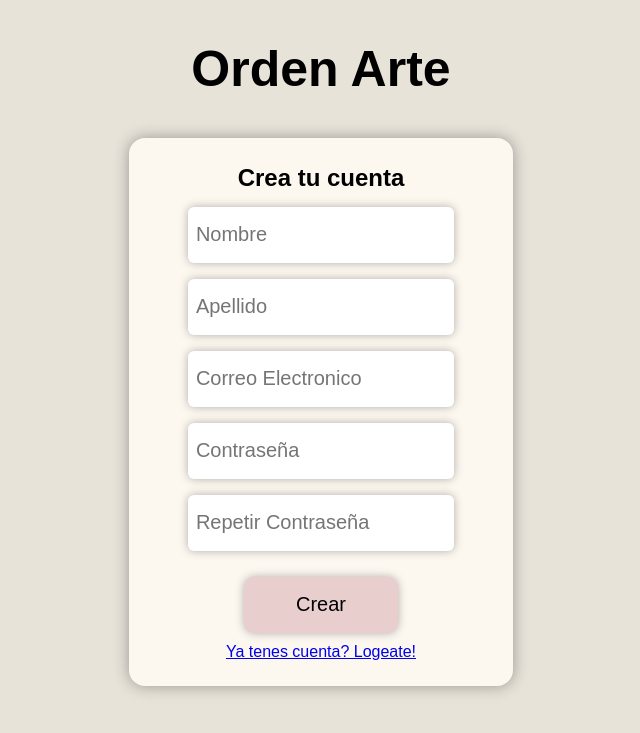
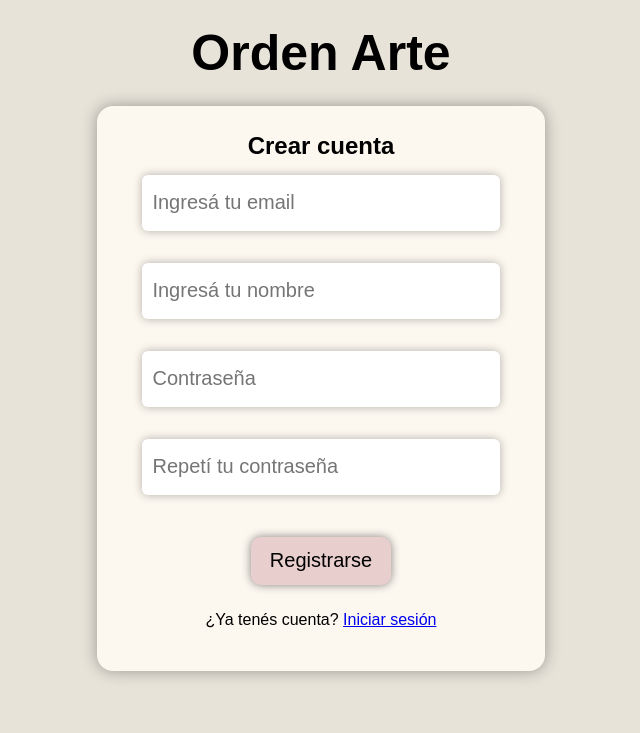
Before and after one commit to ManuelLeguizamon/Orden-Arte, a Django app: page /inicio/signup/ in a window 1280 px wide. Shown: the top 733 px of the page, without its empty margins (319-959 px from the left). Run offline with Django 5.2, Linux system fonts and the light colour scheme.

Commit message:
Validacion con Ad eliminada. Estilos nuevos. Login/Signup mejorados

```diff
--- a/Project/settings.py
+++ b/Project/settings.py
@@ -145,7 +145,3 @@ LOGOUT_REDIRECT_URL = '/inicio/login/'
 #Especifica la URL a la cual se redirige al usuario después de cerrar sesión.
 
 # -------------------------------------------------------------------------------------
-AUTHENTICATION_BACKENDS = [
-    'apps.usuario.adBackend.ActiveDirectoryBackend',
-    'django.contrib.auth.backends.ModelBackend',
-]
--- a/apps/carpeta/templates/subir-archivo.html
+++ b/apps/carpeta/templates/subir-archivo.html
@@ -2,7 +2,7 @@
 {% load static %}
 
 {% block link %}
-    <link rel="stylesheet" href="{% static 'crear-carpeta.css' %}">
+    <link rel="stylesheet" href="{% static 'subir-archivo.css' %}">
 {% endblock %}
 
 {% block contenido %}
--- a/apps/evento/templates/modificar-evento.html
+++ b/apps/evento/templates/modificar-evento.html
@@ -6,7 +6,7 @@
 {% endblock %}
 
 {% block contenido %}
-    <h1>Modificar EVENTO</h1>
+    <h1>Modificar Evento</h1>
     <div id="form-contenedor">
         <form action="{% url 'modificar-evento' grupo_id evento_id %}" method="post">
             {% csrf_token %}
--- a/apps/grupo/templates/grupo.html
+++ b/apps/grupo/templates/grupo.html
@@ -16,9 +16,8 @@
         <hr>
         <h2 id="tus-grupos"><u><i>Tus Grupos:</u></i></h2>
 
-        <ul>
+        <ul id="lista-grupos">
             {% for grupo in grupos %}
-            <div class="div-grupos">
             <li class="list-item"> <a href="{% url 'nuevo-grupo' grupo_id=grupo.id %}" class="a-item"> {{ grupo.nombre }} </a>
 
                 <form action="{% url 'borrar_grupo' borrar_grupo_id=grupo.id %}" method="post">
@@ -26,7 +25,6 @@
                     <button id="boton-eliminar">Borrar</button>
                 </form>
             </li>
-            </div>
             {% empty %}
             <p id="sin-grupos-txt"><i>No tenés grupos creados</i></p>
             {% endfor %}
--- a/apps/usuario/admin.py
+++ b/apps/usuario/admin.py
@@ -1,5 +1,5 @@
 from django.contrib import admin
-# from apps.usuario.models import Usuario
+from django.contrib.auth.models import User, Group
 
 
 """@admin.register(Usuario)
--- /dev/null
+++ b/apps/usuario/forms.py
@@ -0,0 +1,74 @@
+from django import forms
+from django.contrib.auth.forms import UserCreationForm
+from django.contrib.auth.models import User
+
+class SignupForm(UserCreationForm):
+    email = forms.EmailField(
+        required=True,
+        label="Email",
+        widget=forms.EmailInput(attrs={
+            "class": "form-input",
+            "placeholder": "Ingresá tu email"
+        })
+    )
+
+    name = forms.CharField(
+        required=True,
+        label="Nombre",
+        widget=forms.TextInput(attrs={
+            "class": "form-input",
+            "placeholder": "Ingresá tu nombre"
+        })
+    )
+
+    class Meta:
+        model = User
+        fields = ["email", "name", "password1", "password2"]
+
+    def __init__(self, *args, **kwargs):
+        super().__init__(*args, **kwargs)
+
+        self.fields["email"].widget.attrs.update({
+            "class": "form-input",
+        })
+        self.fields["name"].widget.attrs.update({
+            "class": "form-input",
+        })
+        self.fields["password1"].widget.attrs.update({
+            "class": "form-input",
+            "placeholder": "Contraseña"
+        })
+        self.fields["password2"].widget.attrs.update({
+            "class": "form-input",
+            "placeholder": "Repetí tu contraseña"
+        })
+
+    def clean_email(self):
+        email = self.cleaned_data.get("email")
+        if User.objects.filter(email=email).exists():
+            raise forms.ValidationError("Este email ya fue registrado.")
+        return email
+
+    def clean_password2(self):
+        password1 = self.cleaned_data.get("password1")
+        password2 = self.cleaned_data.get("password2")
+
+        if not password1 or not password2:
+            return password2
+        if password1 != password2:
+            raise forms.ValidationError("Las contraseñas no coinciden.")
+
+        return password2
+
+
+
+    def save(self, commit=True):
+        user = super().save(commit=False)
+        email = self.cleaned_data["email"]
+        name = self.cleaned_data["name"]
+        user.username = email
+        user.email = email
+        user.first_name = name
+        if commit:
+            user.save()
+        return user
--- a/apps/usuario/static/a-signup.css
+++ b/apps/usuario/static/a-signup.css
@@ -17,47 +17,50 @@ main{
     border-radius: 1em;
     box-shadow: 0 0 15px 0px rgba(31, 31, 31, 0.39);
     padding: 2vw;
-    width: 30vw;
+    width: 35vw;
     text-align: center;
     background-color: #fcf7ef;
+    transition: .3s ease;
+}
+main:hover{
+    box-shadow: 0 0 18px 0px rgba(31, 31, 31, 0.575);
 }
 
-#crea-txt{
+h2{
     padding-bottom: 15px;
 }
 .form-input{
     font-size: 20px;
     height: 7vh;
-    width: 80%;
-    margin-bottom: 2vh;
-    padding: 8px;
+    width: 90%;
+    margin-bottom: 4vh;
+    padding: 10px;
     border-radius: .3em;
     border: none;
     box-shadow: 0 0 10px rgba(0, 0, 0, 0.295);
 }
 .form-button{
     box-sizing: border-box;
-    height: 7vh;
-    width: 12vw;
+    padding: 1.6vh 1.5vw;
     text-align: center;
     margin: 10px;
     font-size: 20px;
     border-radius: 10px;
     border: none;
-    box-shadow: 0 0 10px rgba(0, 0, 0, 0.295);
+    box-shadow: 0 0 10px rgba(0, 0, 0, 0.466);
     background-color: #e9cece;
     color: #000000;
     cursor: pointer;
+    transition: .2s ease-in-out;
 }
 .form-button:hover{
-    transition: .2s;
-    box-shadow: 0 0 17px rgba(0, 0, 0, 0.411);
+    box-shadow: 0 0 10px rgba(0, 0, 0, 0.678);
     color: #000000;
 }
 
 h1{
     font-size: 50px;
-    margin: 5vh;
+    margin: 3vh;
 }
 
 #subtitulo{margin-bottom: 7px;}
@@ -72,6 +75,9 @@ h1{
     text-align: center;
     font-size: 15px;
 }
+#ya_tenes_cuenta{
+    margin: 1rem;
+}
 .mensaje-contenedor{
     border: none;
     box-shadow: 0 0 8px rgba(0,0,0,0.15);
@@ -80,7 +86,26 @@ h1{
     text-align: center;
     align-items: center;
     padding: 3vh;
-    margin-bottom: 5vh;
+    margin-bottom: 2vh;
     background-color: #FFFDF7;
     color: #4B443C;
+    list-style-type: none;
 }
+
+/* -- RESPONSIVE DESIGN ---------- */
+@media (max-width: 900px){
+    main{
+        width: 55vw;
+    }
+    h1{
+        font-size: 35px;
+    }
+}
+@media (max-width: 455px){
+    main{
+        width: 75vw;
+    }
+    h2{
+        margin-top: 10px;
+    }
+}
--- a/apps/usuario/templates/login.html
+++ b/apps/usuario/templates/login.html
@@ -17,7 +17,7 @@
             <p id="titulo"><b>Iniciar Sesion</b></p>
             <form action="{% url 'login' %}" method="post">
                 {% csrf_token %}
-                <input type="text" name="username" id="username" placeholder="Usuario AD" class="elemento-login">  <br>
+                <input type="email" name="email" id="email" placeholder="Mail" class="elemento-login">  <br>
                 <input type="password" name="contraseña1" id="contraseña1" placeholder="Contraseña" class="elemento-login">  <br>
                 <button type="submit" >Iniciar Seción</button>
             </form>
--- a/apps/usuario/templates/signup.html
+++ b/apps/usuario/templates/signup.html
@@ -14,35 +14,46 @@
             <h1>Orden Arte</h1>
         </header>
         <main>
-            <h2 id="crea-txt">Crea tu cuenta</h2>
+            <h2>Crear cuenta</h2>
 
-            {% if error %}
-            <div class="mensaje-contenedor">
-                <b><p id="error-txt">Error: <br>{{ error }}</p></b>
-            </div>
+            {% if messages %}
+                {% for message in messages %}
+                    <p class="mensaje-contenedor">{{ message }}</p>
+                {% endfor %}
             {% endif %}
 
-            {% if exito %}
-            <div class="mensaje-contenedor">
-                <p id="exito-txt">{{ exito }} <br> <a href="../login">Ingresá a tu cuenta</a></p>
-            </div>
-            {% endif %}
+            <!-- {% if form.errors %}
+                <div class="mensaje-contenedor">
+                    {{ form.errors }}
+                </div>
+            {% endif %} -->
 
-            <form action="{% url 'signup' %}" method="post">
+            <form method="post">
                 {% csrf_token %}
-                <input type="text" id="nombre" name="nombre" class="form-input" placeholder="Nombre" required> <br>
+                {{ form.email }}
 
-                <input type="text" id="apellido" name="apellido" class="form-input" placeholder="Apellido" required> <br>
+                {{ form.name }}
+                {{ form.password1 }}
 
-                <input type="email" id="email" name="email" class="form-input" placeholder="Correo Electronico" required> <br>
+                {{ form.password2 }}
 
-                <input type="password" id="contraseña1" name="contraseña1" class="form-input" placeholder="Contraseña" required> <br>
+                {% for error in form.password1.errors %}
+                    <div class="mensaje-contenedor">{{ error }}</div>
+                {% endfor %}
 
-                <input type="password" id="contraseña2" name="contraseña2" class="form-input" placeholder="Repetir Contraseña" required> <br>
+                {% for error in form.password2.errors %}
+                    <div class="mensaje-contenedor">{{ error }}</div>
+                {% endfor %}
 
-                <button type="submit" class="form-button">Crear</button> <br>
-                <a href="../login">Ya tenes cuenta? Logeate!</a>
+                {% for error in form.email.errors %}
+                    <div class="mensaje-contenedor">{{ error }}</div>
+                {% endfor %}
+
+
+                <button type="submit" class="form-button">Registrarse</button>
             </form>
+
+            <p id="ya_tenes_cuenta">¿Ya tenés cuenta? <a href="{% url 'login' %}">Iniciar sesión</a></p>
         </main>
     </div>
 
--- a/apps/usuario/views.py
+++ b/apps/usuario/views.py
@@ -1,9 +1,12 @@
 from django.shortcuts import get_object_or_404, render, redirect
-from django.views.generic import TemplateView
+from django.views.generic import TemplateView, FormView
 from django.contrib.auth.models import User
 from django.contrib.auth import authenticate, login, logout
+from django.contrib.auth.mixins import LoginRequiredMixin
+from django.urls import reverse_lazy
+from django.contrib import messages
+from .forms import SignupForm
 # from .models import Usuario
-from django.contrib.auth.mixins import LoginRequiredMixin
 
 
 #---------------------------------------------------------------------------------------------------------
@@ -11,26 +14,19 @@ class UsuarioView(LoginRequiredMixin, TemplateView):
     template_name='usuario.html'
 
 #---------------------------------------------------------------------------------------------------------
-class SignUpView(TemplateView):
-    template_name = 'signup.html'
 
-    def post(self, request, *args, **kwargs):
-        if request.POST['contraseña1'] == request.POST['contraseña2']:
-            try:
-                usuario = User.objects.create_user(username=request.POST.get('email'), password=request.POST.get('contraseña1'), first_name=request.POST.get('nombre'))
-                usuario.save()
-                return render(request, 'signup.html', {'exito': 'Usuario creado correctamente'})
-            except:
-                return render(request, 'signup.html',
-                    {'error':'El usuario ya existe'})
-        else:
-            return render(request, 'signup.html', {
-                'error': 'Las contraseñas deben ser iguales'
-            })
+class SignUpView(FormView):
+    template_name = "signup.html"
+    form_class = SignupForm
+    success_url = reverse_lazy("usuario")
+
+    def form_valid(self, form):
+         user = form.save()
+         login(self.request, user)
+         messages.success(self.request, "Cuenta creada con exito")
+         return super().form_valid(form)
 
 #---------------------------------------------------------------------------------------------------------
-"""
-#-------- LOGIN ANTERIOR AL QUE USA EL AD DE LA MAQUINA VIRTUAL !!!
 class LoginView(TemplateView):
     template_name = 'login.html'
 
@@ -45,6 +41,8 @@ class LoginView(TemplateView):
             else:
                 login(request, usuario)
                 return redirect('usuario')
+
+
 """
 #LOGIN PARA VALIDAR CON EL AD DE LA MAQUINA VIRTUAL
 class LoginView(TemplateView):
@@ -63,7 +61,7 @@ class LoginView(TemplateView):
         else:
             login(request, usuario)
             return redirect('usuario')
-
+"""
 #---------------------------------------------------------------------------------------------------------
 def logout_view(request):
         logout(request)
```
Also changed, not shown: apps/grupo/templates/nuevo_grupo.html (+9 -9 lines), apps/usuario/adBackend.py (deleted, +0 -41 lines), apps/usuario/static/b-login.css (+26 -7 lines), apps/usuario/templates/usuario.html (+4 -4 lines), db.sqlite3, media/Captura_de_pantalla_2025-11-12_123823_qgLTQ3K.png (added), media/Captura_de_pantalla_2025-11-12_123823_u6KenMd.png (added), media/Captura_de_pantalla_2025-11-12_124653.png (added). Lines whose indentation alone changed are shown as unchanged.
